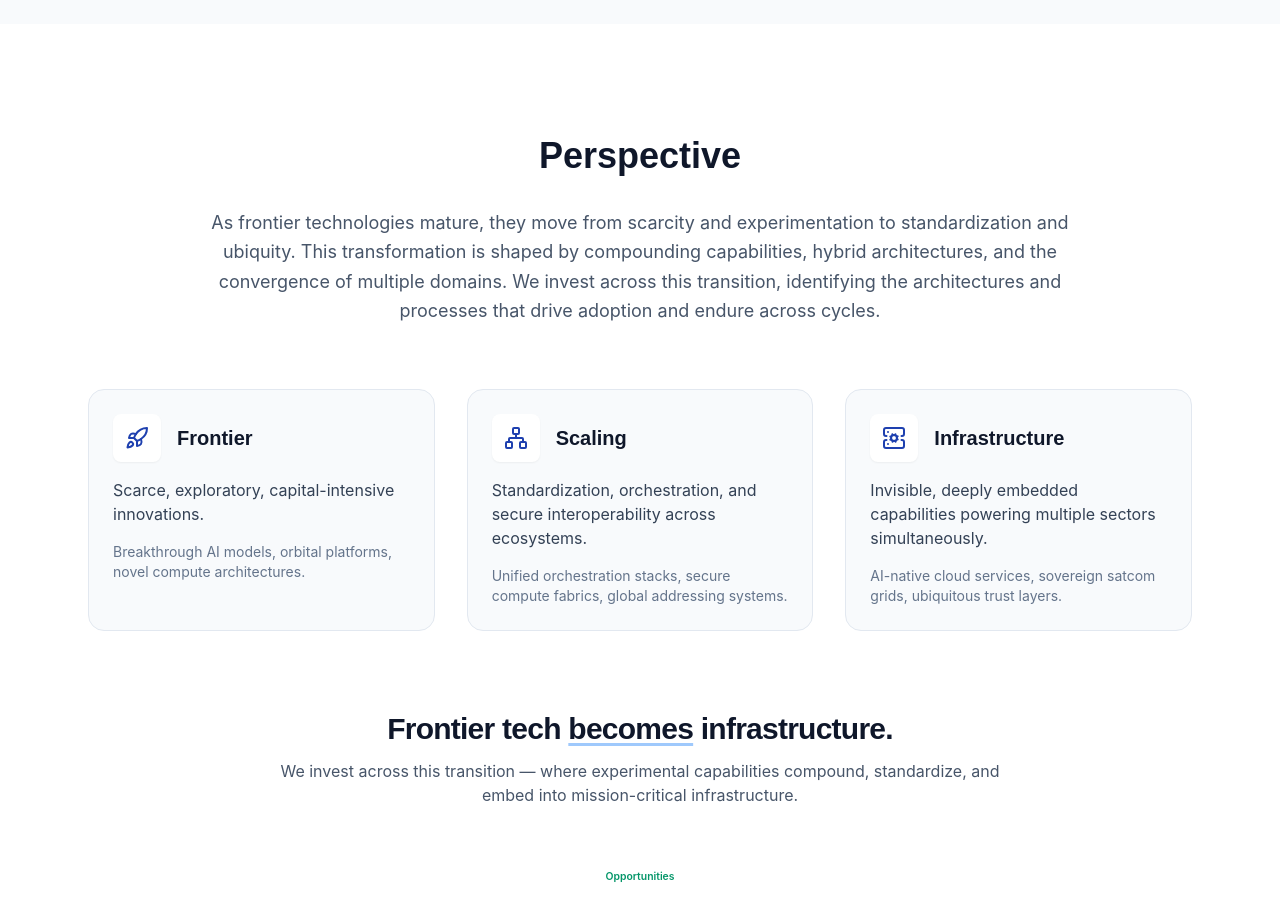
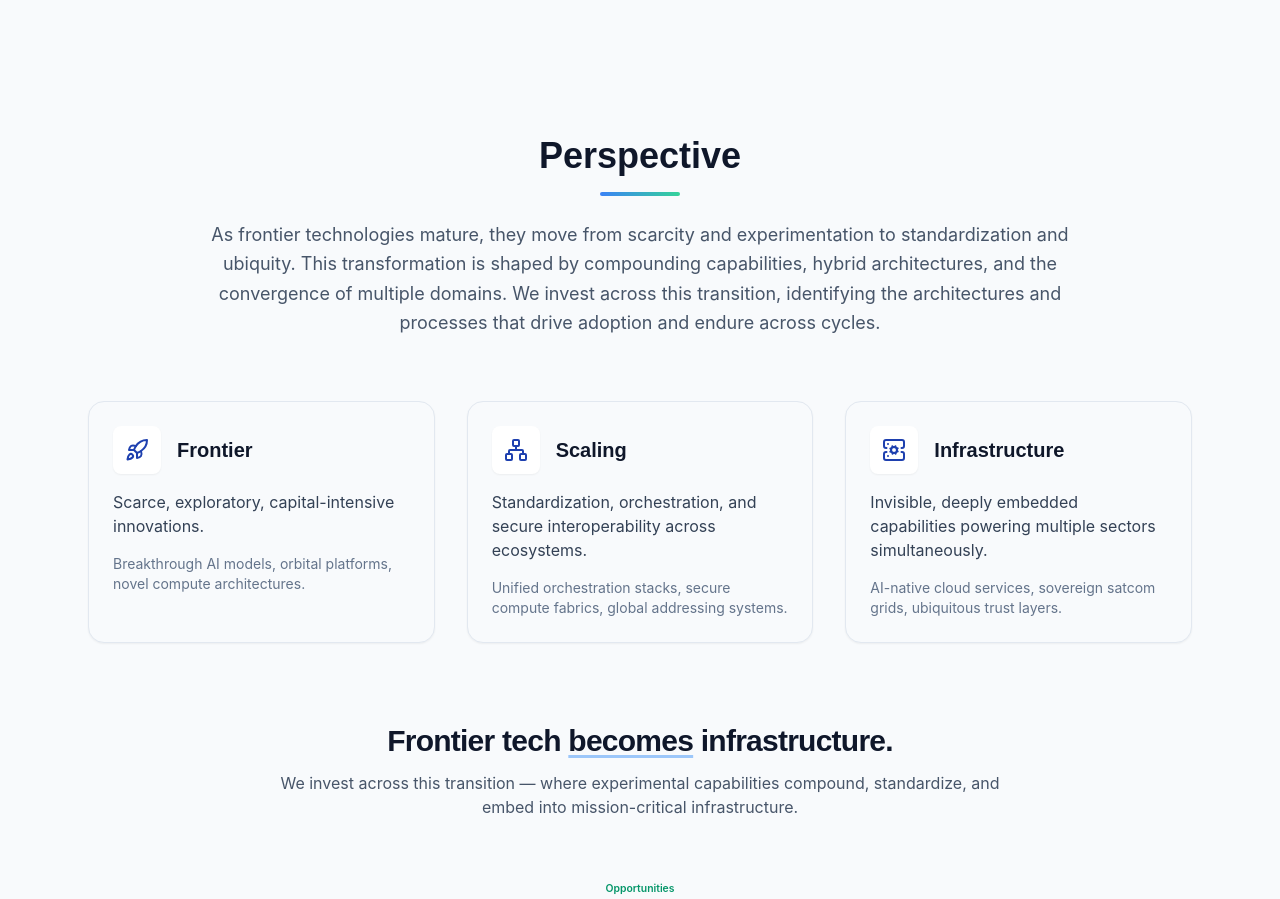
Before and after one commit to thsvc/sparkle-static, a React (Vite) app: page / in a window 1280 px wide. Shown: the part 1620-2519 px from the top of the page. Built offline with nearby package versions, Linux system fonts and the light colour scheme.

Commit message:
Update App.jsx

```diff
--- a/src/App.jsx
+++ b/src/App.jsx
@@ -199,11 +199,24 @@ const PerspectiveSection = () => {
   ];
 
   return (
-    <Section id="perspective" className="bg-white dark:bg-slate-900">
+    <Section id="perspective" className="relative overflow-hidden bg-slate-50 dark:bg-slate-900">
+      {/* --- Fond décoratif --- */}
+      <div className="absolute inset-0">
+        {/* Grille en opacité */}
+        <div className="absolute inset-0 bg-grid-slate-200/40 dark:bg-grid-slate-800/40 [mask-image:linear-gradient(to_bottom,white,transparent)]" />
+        {/* Halo radial */}
+        <div className="absolute top-1/2 left-1/2 -translate-x-1/2 -translate-y-1/2 w-[900px] h-[900px] bg-gradient-radial from-blue-200/30 to-transparent dark:from-blue-900/20" />
+      </div>
+
+      {/* --- Contenu au-dessus du décor --- */}
+      <div className="relative z-10">
         <div className="text-center mb-16">
-        <h2 className="text-3xl md:text-4xl font-bold font-grotesk text-slate-900 dark:text-white mb-8">
+          <h2 className="text-3xl md:text-4xl font-bold font-grotesk text-slate-900 dark:text-white mb-4">
             Perspective
           </h2>
+          {/* Barre d’accent */}
+          <div className="w-20 h-1 bg-gradient-to-r from-blue-500 to-emerald-400 mx-auto mb-6 rounded-full" />
+
           <div className="max-w-4xl mx-auto text-lg text-slate-600 dark:text-slate-400 leading-relaxed">
             <p>
               As frontier technologies mature, they move from scarcity and experimentation to
@@ -224,7 +237,7 @@ const PerspectiveSection = () => {
               whileInView={{ opacity: 1, y: 0 }}
               viewport={{ once: true }}
               transition={{ duration: 0.5, delay: index * 0.1 }}
-            className="bg-slate-50 dark:bg-slate-800/50 p-6 rounded-2xl border border-slate-200 dark:border-slate-700"
+              className="bg-slate-50 dark:bg-slate-800/50 p-6 rounded-2xl border border-slate-200 dark:border-slate-700 shadow-sm"
             >
               <div className="flex items-center gap-4 mb-4">
                 <div className="bg-white dark:bg-slate-700 p-3 rounded-lg shadow-sm">
@@ -243,7 +256,7 @@ const PerspectiveSection = () => {
         {/* Manifold schema */}
         <PerspectiveManifold />
 
-      {/* From Scarcity to Ubiquity Section */}
+        {/* Historical Gallery (Scarcity → Ubiquity) */}
         <div className="mt-20">
           <motion.h3
             initial={{ opacity: 0, y: 20 }}
@@ -264,7 +277,6 @@ const PerspectiveSection = () => {
             History shows how quickly frontier technologies evolve from rare experiments to everyday infrastructure.
           </motion.p>
 
-        {/* Historical Gallery */}
           <div className="grid grid-cols-1 lg:grid-cols-3 gap-8">
             {historyData.map((item, index) => (
               <motion.div
@@ -292,6 +304,7 @@ const PerspectiveSection = () => {
                 </p>
               </motion.div>
             ))}
+          </div>
         </div>
       </div>
     </Section>
```
Lines whose indentation alone changed are shown as unchanged.
